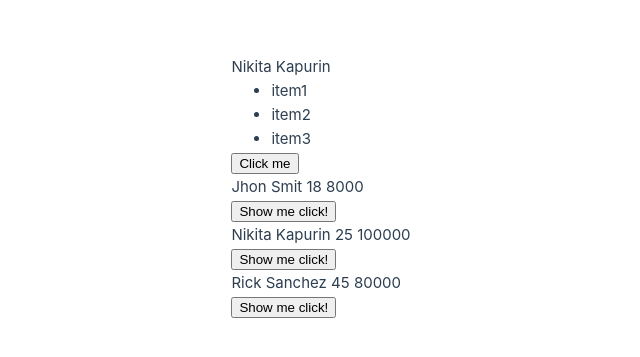
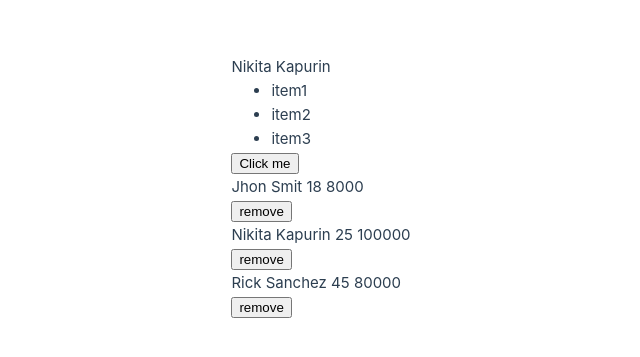
Before and after one commit to WildDeFox/Vue_Practice, a Vue app in the folder 01. Основы/Vue.1.0/: page / in a window 1280 px wide. Shown: the part 213-570 px from the top of the page, without its empty margins (319-959 px from the left). Built offline with nearby package versions, Linux system fonts and the light colour scheme.

Commit message:
Реактивное удаление компонентов

```diff
--- a/01. Основы/Vue.1.0/src/App.vue
+++ b/01. Основы/Vue.1.0/src/App.vue
@@ -31,12 +31,10 @@ export default {
     };
   },
   methods: {
-    func() {
-      alert('xxx');
-    },
-    showClick() {
-      alert('yyy');
-      console.log('main click')
+    remove(id) {
+      this.users = this.users.filter((user) => {
+        return user.id !== id;
+      })
     }
   },
   components: {
@@ -47,12 +45,14 @@ export default {
 </script>
 
 <template>
-  <User name="Nikita" surn="Kapurin" :args="['item1', 'item2', 'item3']" @show="func"/>
-  <Employee @show="showClick" v-for="user in users"
+  <User name="Nikita" surn="Kapurin" :args="['item1', 'item2', 'item3']"/>
+  <Employee v-for="user in users"
   :name="user.name"
   :surn="user.surn"
   :age="user.age"
   :salary="user.salary"
+  @remove="remove"
   :key="user.id"
+
   />
 </template>
--- a/01. Основы/Vue.1.0/src/components/Employee.vue
+++ b/01. Основы/Vue.1.0/src/components/Employee.vue
@@ -6,20 +6,18 @@
       age: Number,
       salary: Number
     },
-    emits: ['showClick'],
+    emits: ['remove'],
     data() {
       return {
 
       }
     },
     methods: {
-      handle () {
-        this.$emit('showClick')
-      }
+
     }
   }
 </script>
 <template>
   <p>{{ name }} {{ surn }} {{ age }} {{ salary }}</p>
-  <button @click="handle">Show me click!</button>
+  <button @click="$emit('remove', id)">remove</button>
 </template>
```
